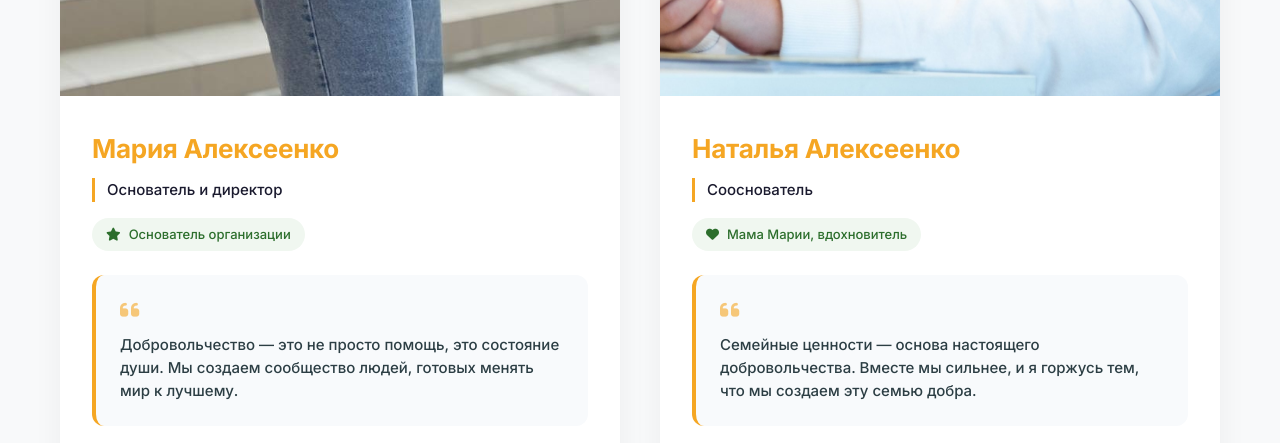
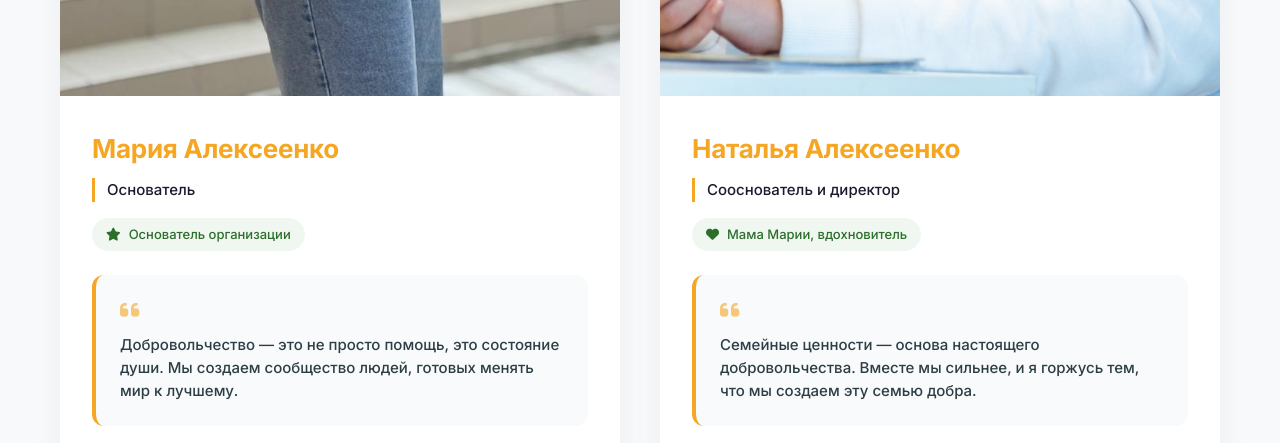
Before and after one commit to rj21959/zolotie-grifony-frontend, a plain HTML site: page index.html in a window 1280 px wide. Shown: the part 2782-3225 px from the top of the page. Drawn offline with nearby package versions, Linux system fonts and the light colour scheme; no server answers.

Commit message:
Update team roles: Natalya is Co-founder and Director

```diff
--- a/index.html
+++ b/index.html
@@ -259,7 +259,7 @@
         </div>
         <div class="leader-main-info">
             <h3>Мария Алексеенко</h3>
-            <span class="leader-main-title">Основатель и директор</span>
+            <span class="leader-main-title">Основатель</span>
             <div class="leader-main-badge">
                 <i class="fas fa-star"></i> Основатель организации
             </div>
@@ -282,7 +282,7 @@
         </div>
         <div class="leader-main-info">
             <h3>Наталья Алексеенко</h3>
-            <span class="leader-main-title">Сооснователь</span>
+            <span class="leader-main-title">Сооснователь и директор</span>
             <div class="leader-main-badge">
                 <i class="fas fa-heart"></i> Мама Марии, вдохновитель
             </div>
```
